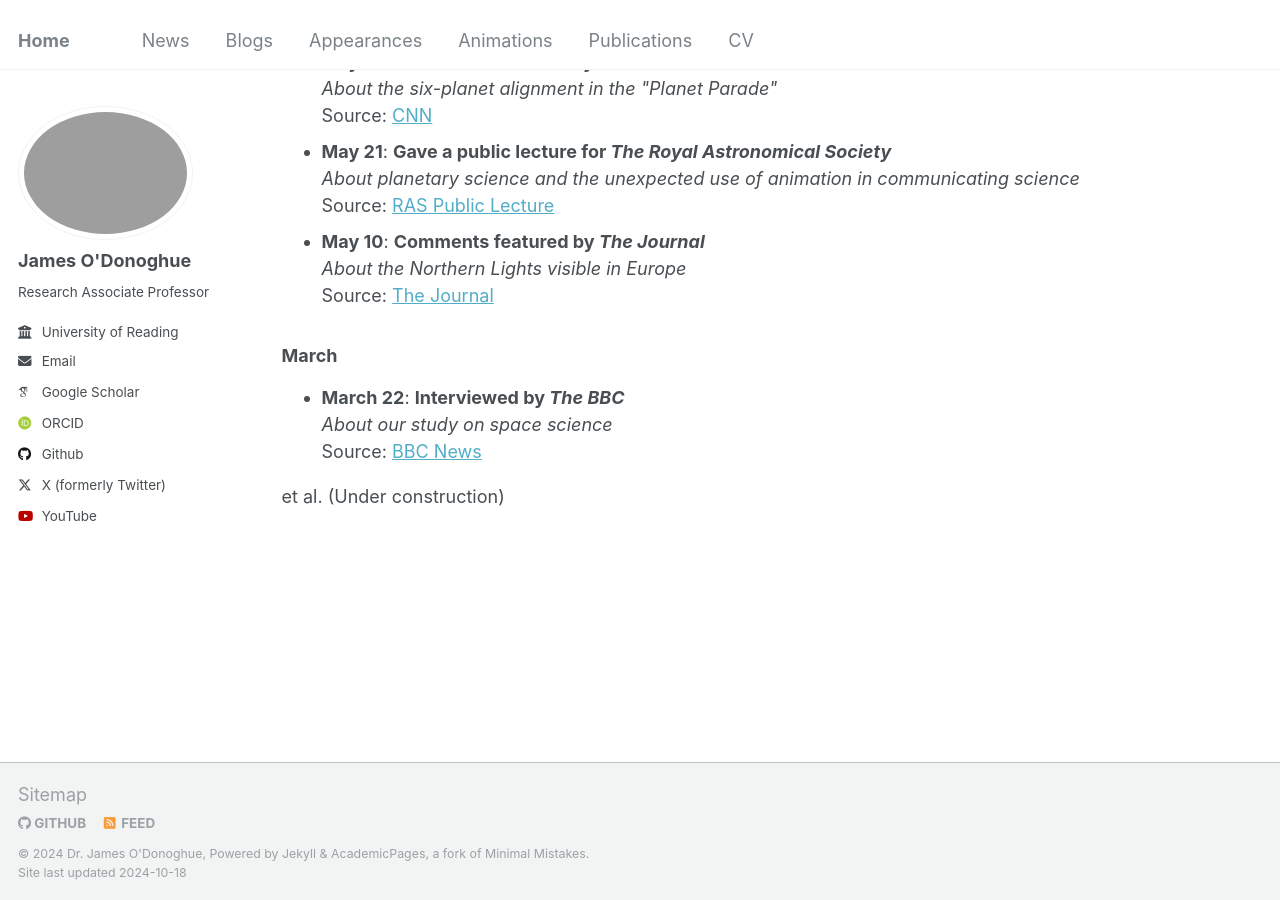
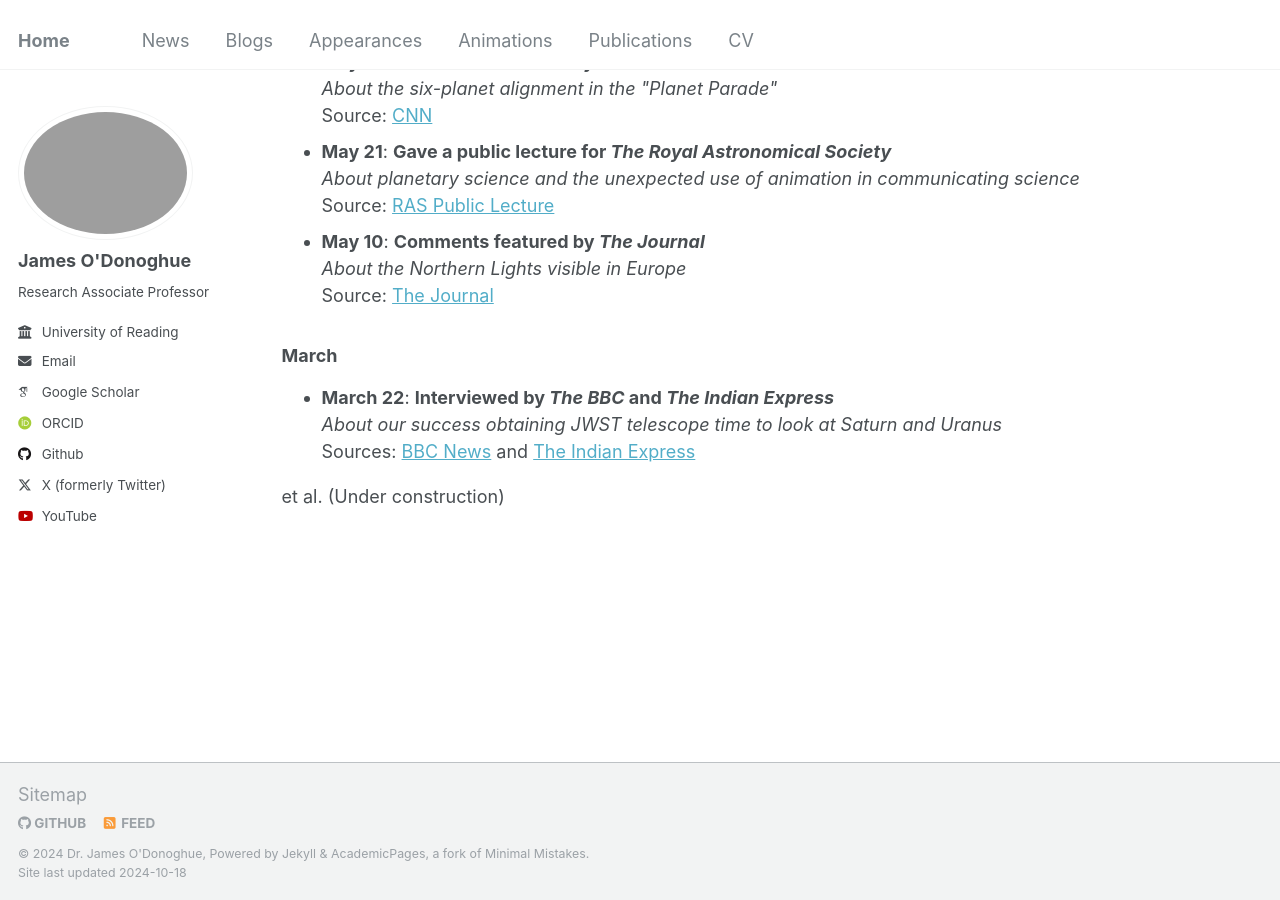
Before and after one commit to odonoghuespace/odonoghuespace.github.io, a Jekyll site: the page built from _pages/news.html, in a window 1280 px wide and 900 px high, scrolled down 1917 px. Built offline with Jekyll 4.4.1, drawn with Linux system fonts in a browser that asks for light colours; some web fonts are replaced.

Commit message:
Update news.html

```diff
--- a/_pages/news.html
+++ b/_pages/news.html
@@ -112,11 +112,10 @@ author_profile: true
 
 <h3>March</h3>
 <ul>
-<li><strong>March 22</strong>: <strong>Interviewed by <em>The BBC</em></strong><br>
-    <em>About our study on space science</em><br>
-    Source: <a href="https://www.bbc.co.uk/news/articles/cgxdz15zw7do">BBC News</a>
+<li><strong>March 22</strong>: <strong>Interviewed by <em>The BBC</em> and <em>The Indian Express</em></strong><br>
+    <em>About our success obtaining JWST telescope time to look at Saturn and Uranus</em><br>
+    Sources: <a href="https://www.bbc.co.uk/news/articles/cgxdz15zw7do">BBC News</a> and <a href="https://indianexpress.com/article/technology/science/webb-telescope-saturn-uranus-9229025/">The Indian Express</a>
 </li>
-
 </ul>
 
 
```
